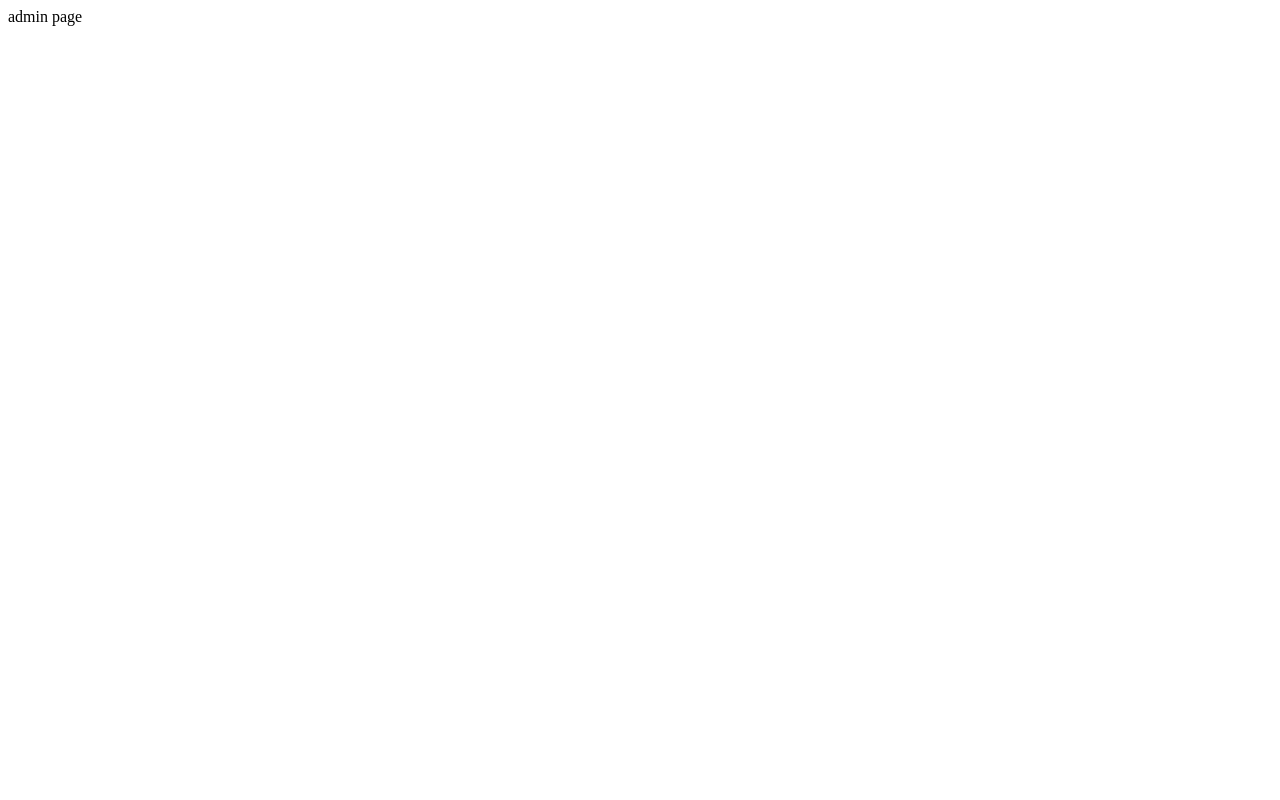
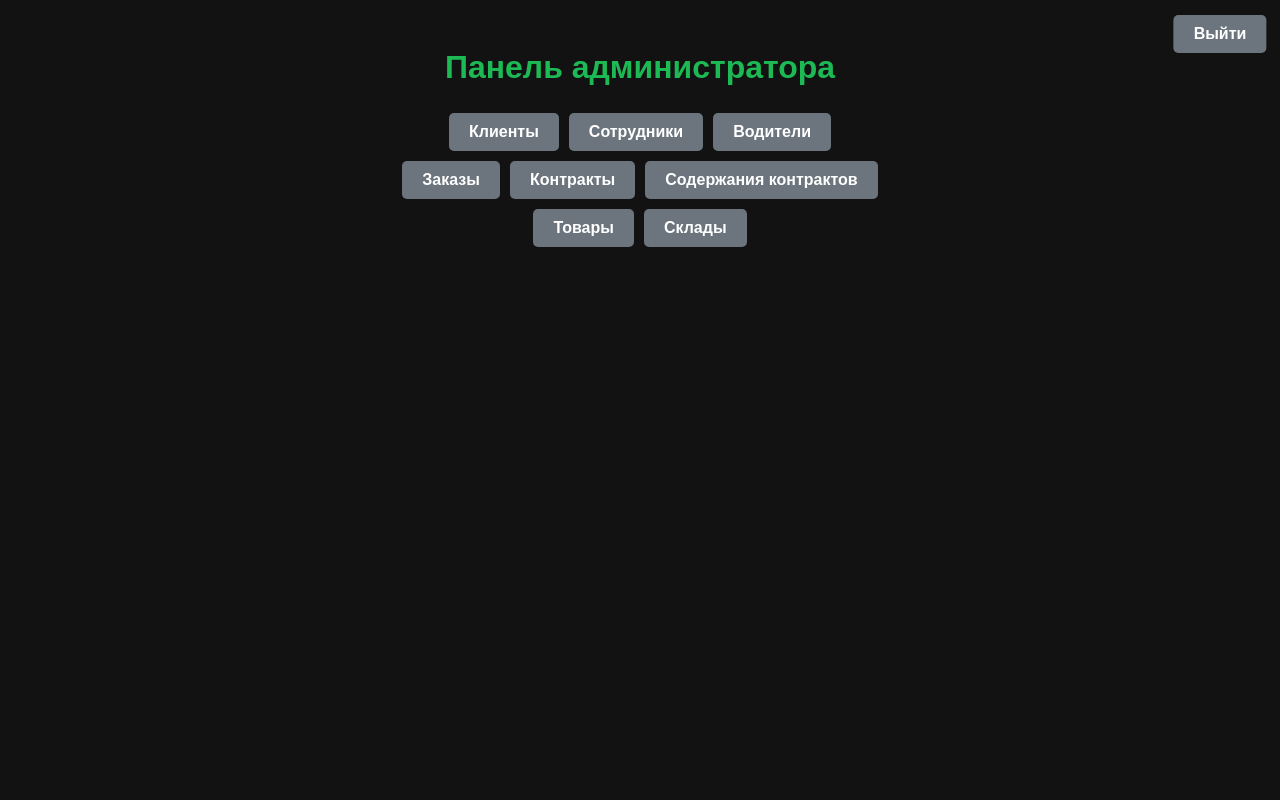
Before and after one commit to Arihina/building_company-, a Flask app: page /admin in a window 1280 px wide. Before the commit the page is almost empty. Run offline with Flask 3, Linux system fonts and the light colour scheme; parts of the project's set-up code (start-up, migrations or seed data) failed here and were passed over.

Commit message:
add admin page

```diff
--- a/app/routes/admin.py
+++ b/app/routes/admin.py
@@ -1,4 +1,4 @@
-from flask import Blueprint
+from flask import Blueprint, render_template
 
 from .. import logger
 
@@ -8,4 +8,4 @@ admin_bp = Blueprint('admin_bp', __name__)
 @admin_bp.route('/admin', methods=['GET'])
 def admin_page():
     logger.debug('/admin')
-    return 'admin page'
+    return render_template('admin_page.html'), 200
--- a/app/templates/admin_page.html
+++ b/app/templates/admin_page.html
@@ -6,6 +6,21 @@
     <link rel="stylesheet" href="{{ url_for('static', filename='css/styles.css') }}">
 </head>
 <body>
-<h1>Панель управления администратора</h1>
+<h1>Панель администратора</h1>
+<a href="{{ url_for('info_bp.index') }}" class="top-right-link">Выйти</a>
+<div class="container">
+    <a href="{{ url_for('clients_bp.clients') }}" class="button">Клиенты</a>
+    <a href="{{ url_for('employees_bp.employees')}}" class="button">Сотрудники</a>
+    <a href="{{ url_for('drivers_bp.drivers') }}" class="button">Водители</a>
+</div>
+<div class="container">
+    <a href="{{ url_for('orders_bp.orders') }}" class="button">Заказы</a>
+    <a href="{{ url_for('contracts_bp.contracts') }}" class="button">Контракты</a>
+    <a href="{{ url_for('consists_bp.consists') }}" class="button">Содержания контрактов</a>
+</div>
+<div class="container">
+    <a href="{{ url_for('products_bp.products') }}" class="button">Товары</a>
+    <a href="{{ url_for('warehouses_bp.warehouses') }}" class="button">Склады</a>
+</div>
 </body>
 </html>
```
